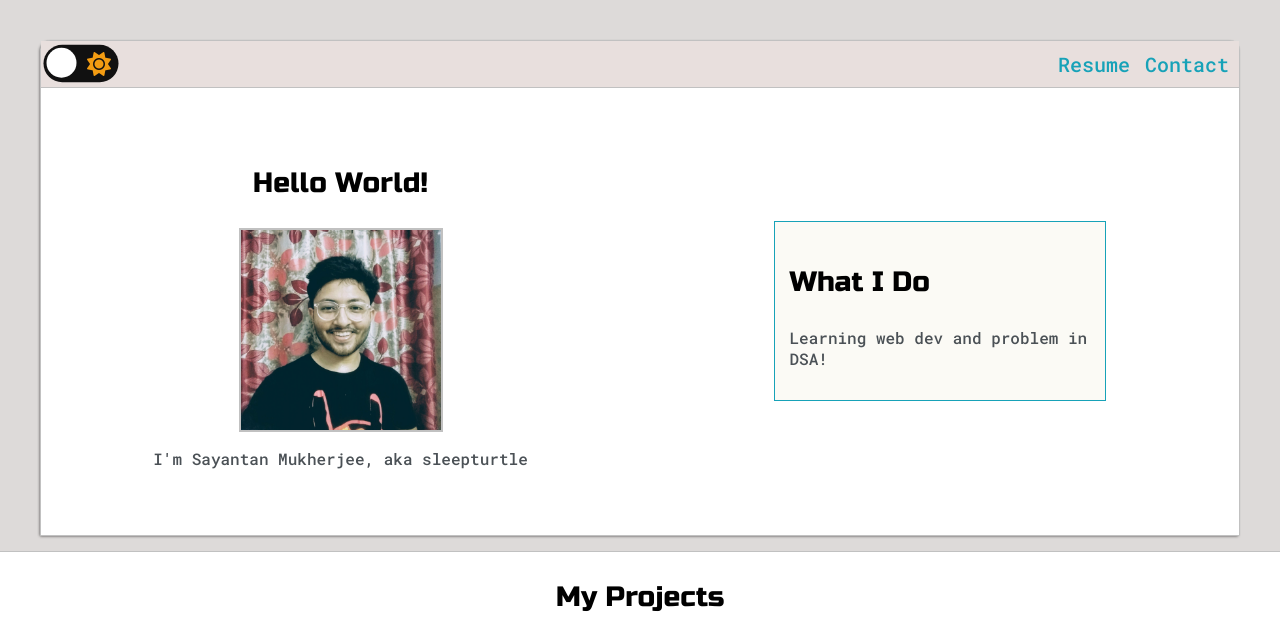
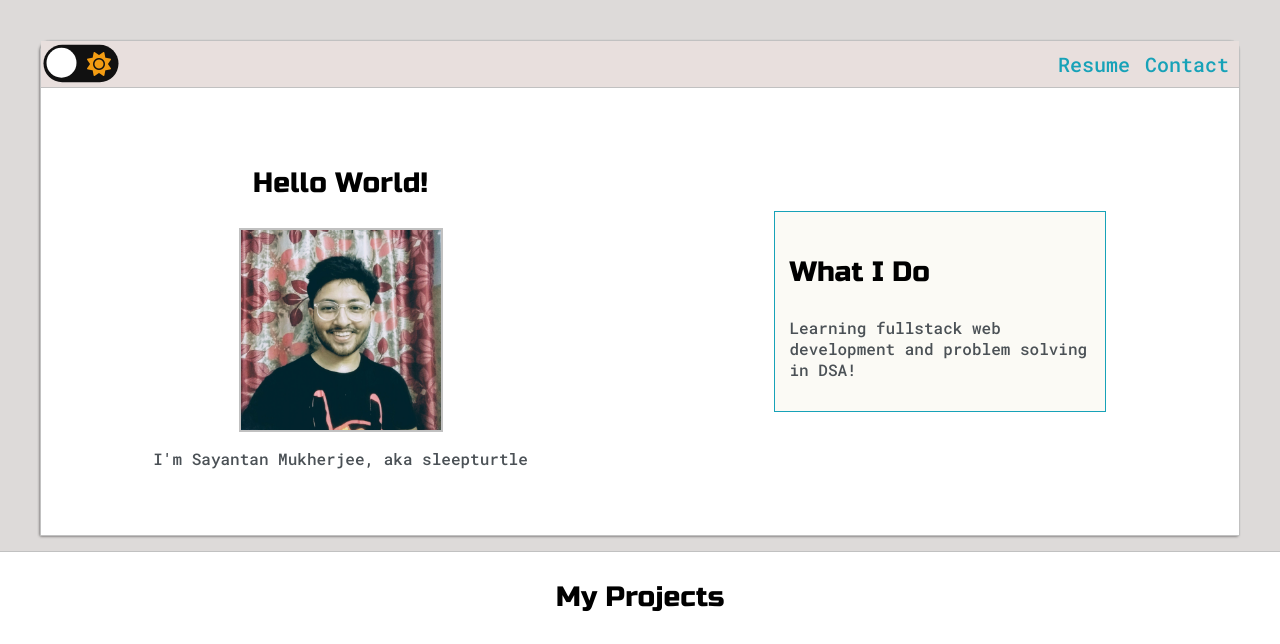
Before and after one commit to sleepturtle2/sleepturtle2.github.io, a plain HTML site: page index.html in a window 1280 px wide. Shown: the part 151-795 px from the top of the page. Drawn offline with Linux system fonts and the light colour scheme.

Commit message:
updated intro

```diff
--- a/index.html
+++ b/index.html
@@ -62,7 +62,7 @@
                     <div class="right-column">
                         <div id="preview">
                             <h3>What I Do</h3>
-                            <p>Learning web dev and problem in DSA!</p>
+                            <p>Learning fullstack web development and problem solving in DSA!</p>
                         </div>
                     </div>
                 </div>
```
